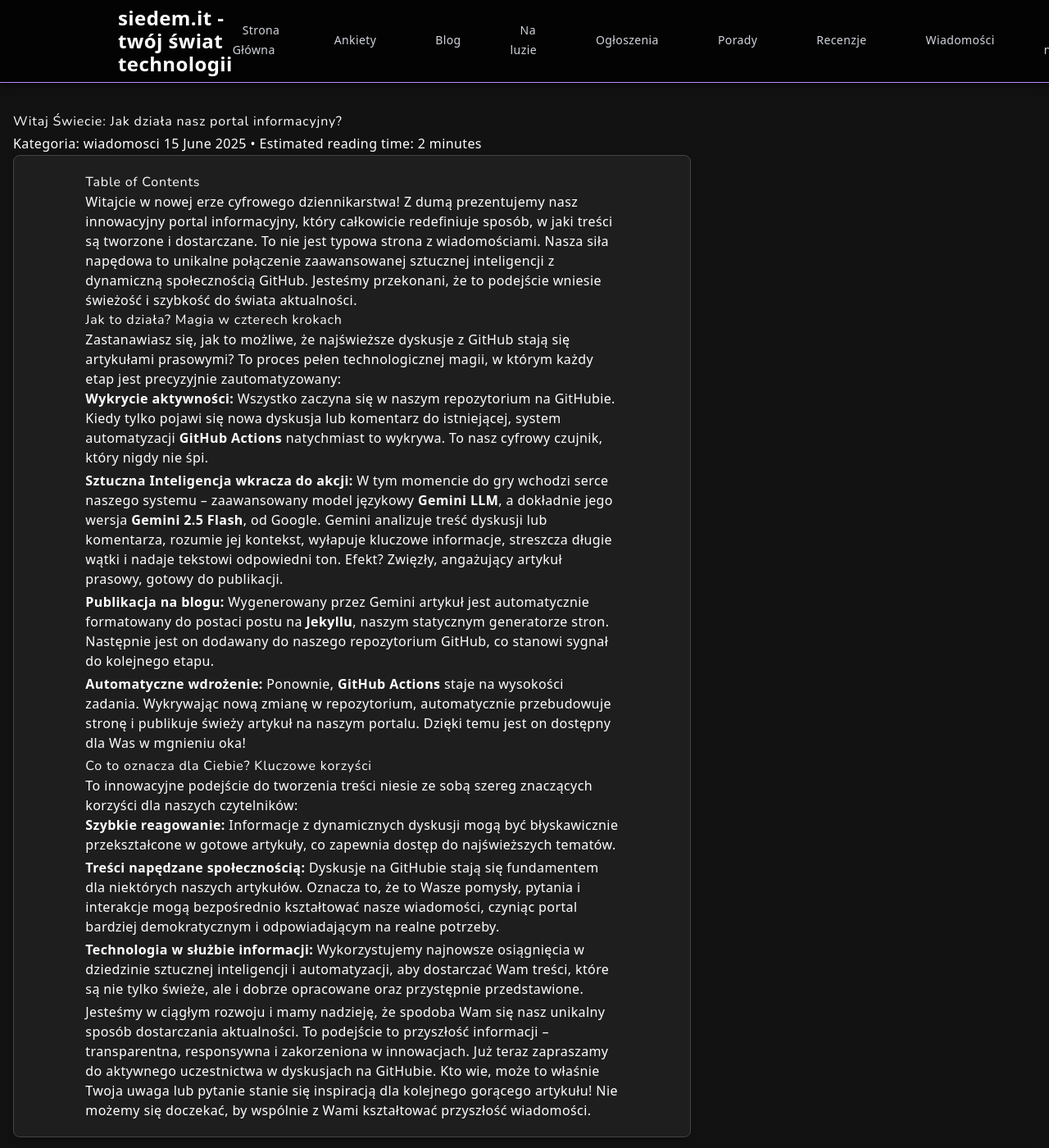
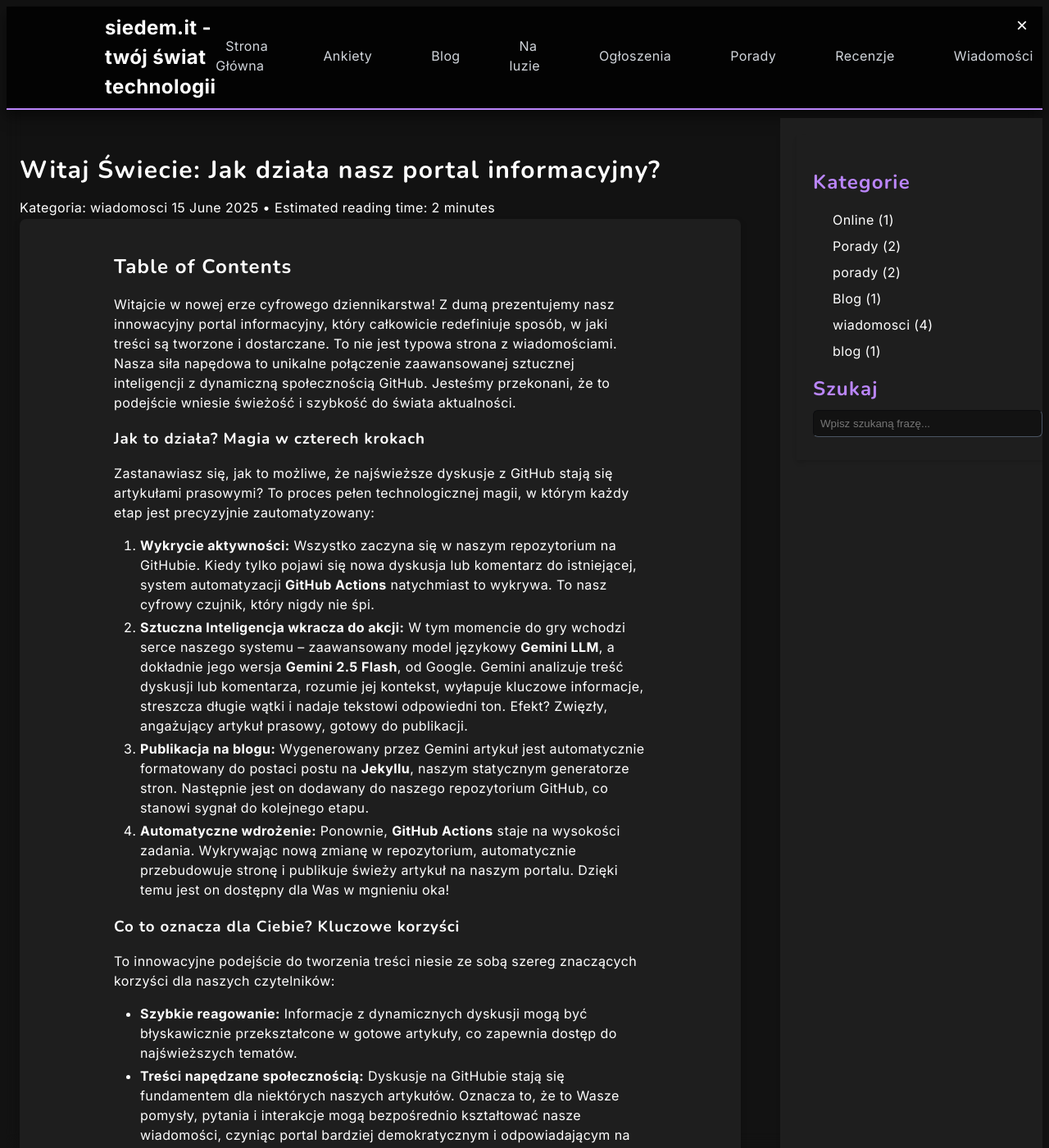
Before and after one commit to maracuyan/siedem.it, a Jekyll site: the page built from _posts/2025-06-15-Witaj-Świecie-Jak-działa-nasz-portal-informacyjny.md, in a window 1280 px wide and 1400 px high. Shown: the whole window at 82% size. Built offline with Jekyll 4.4.1, drawn with Linux system fonts in a browser that asks for light colours; some of the changed text lies outside the part shown.

Commit message:
Refactor site layout and styling
Implement a new two-column grid layout for main content and sidebar. Integrate Masonry.js for a dynamic, responsive post grid on the homepage. Enhance the sidebar to display categories with post counts and make sections visible by default. Update global font to 'Inter' and refine various component styles.

```diff
--- a/_includes/head.html
+++ b/_includes/head.html
@@ -8,4 +8,18 @@
     {%- include google-analytics.html -%}
   {%- endif -%}
   <link rel="stylesheet" href="{{ "/assets/css/main.css" | relative_url }}">
+  <script src="https://unpkg.com/masonry-layout@4/dist/masonry.pkgd.min.js"></script>
+  <script>
+    document.addEventListener('DOMContentLoaded', function() {
+      var elem = document.querySelector('.masonry-grid');
+      if (elem) {
+        var msnry = new Masonry( elem, {
+          // options
+          itemSelector: '.masonry-item',
+          columnWidth: '.masonry-item',
+          percentPosition: true
+        });
+      }
+    });
+  </script>
 </head>
--- a/_includes/sidebar.html
+++ b/_includes/sidebar.html
@@ -1,13 +1,16 @@
 <aside class="sidebar fixed top-0 right-0 w-80 h-full bg-secondary-bg shadow-lg z-50 transition-right duration-300 overflow-y-auto p-5 box-border text-primary-text" id="sidebar">
   <button class="sidebar-close-btn absolute top-2 right-3 bg-transparent border-none text-primary-text text-2xl cursor-pointer hover:text-link-hover-color" id="sidebar-close-btn">&times;</button>
   <div class="sidebar-content mt-5" id="sidebar-content">
-    <div id="sidebar-kategorie-content" class="sidebar-section-content" style="display:none;">
+    <div id="sidebar-kategorie-content" class="sidebar-section-content">
       <h2 class="text-accent-color mt-6 mb-2">Kategorie</h2>
-      <p class="leading-7 mb-2">Treść dla kategorii...</p>
+      <ul class="category-list">
+        {% for category in site.categories %}
+          <li><a href="{{ site.baseurl }}/category/{{ category | first | slugify }}/">{{ category | first }} ({{ category | last | size }})</a></li>
+        {% endfor %}
+      </ul>
     </div>
-    <div id="sidebar-szukaj-content" class="sidebar-section-content" style="display:none;">
+    <div id="sidebar-szukaj-content" class="sidebar-section-content">
       <h2 class="text-accent-color mt-6 mb-2">Szukaj</h2>
-      <p class="leading-7 mb-2">Formularz wyszukiwania...</p>
       <!-- Placeholder for search input -->
       <input type="search" id="sidebar-search-input" placeholder="Wpisz szukaną frazę..." class="w-full p-2 mb-2 border border-gray-700 bg-primary-bg text-primary-text rounded-md">
       <div id="sidebar-search-results"></div>
--- a/_layouts/default.html
+++ b/_layouts/default.html
@@ -2,17 +2,17 @@
 <html lang="{{ page.lang | default: site.lang | default: "en" }}">
 
   {%- include head.html -%}
-  <link href="https://cdn.jsdelivr.net/npm/tailwindcss@2.2.19/dist/tailwind.min.css" rel="stylesheet">
 
   <body>
 
     {%- include header.html -%}
 
     <main class="page-content" aria-label="Content">
-      <div class="wrapper container mx-auto grid grid-cols-1 md:grid-cols-2 lg:grid-cols-3 gap-4">
-        <div class="md:col-span-2 lg:col-span-2">
-          {{ content }}
-        </div>
+      <div class="main-content">
+        {{ content }}
+      </div>
+      <div class="sidebar">
+        {%- include sidebar.html -%}
       </div>
     </main>
 
--- a/assets/css/main.css
+++ b/assets/css/main.css
@@ -12,7 +12,7 @@
 body {
     background-color: var(--primary-bg);
     color: var(--primary-text);
-    font-family: 'Nunito', sans-serif;
+    font-family: 'Inter', sans-serif;
     line-height: 1.5;
     letter-spacing: 0.025em;
     font-weight: 400;
@@ -53,7 +53,6 @@ a:hover, a:focus {
   border-radius: 0.5rem;
   padding: 1.25rem;
   margin-bottom: 1.25rem;
-  border: 1px solid #444;
   box-shadow: 0 0.25rem 0.5rem rgba(0, 0, 0, 0.2);
 }
 
@@ -166,7 +165,8 @@ hr {
   padding-top: 0.5rem;
   padding-bottom: 0.5rem;
   box-shadow: 0 0.25rem 0.5rem rgba(0, 0, 0, 0.5);
-  border-bottom: 1px solid var(--accent-color);
+  border-bottom: 2px solid var(--accent-color);
+  box-shadow: 0 0.5rem 1rem rgba(0, 0, 0, 0.5);
 }
 
 .site-header .wrapper {
@@ -311,6 +311,19 @@ hr {
 .page-content {
   padding-top: 8.5rem;
   padding-bottom: 3rem;
+  display: grid;
+  grid-template-columns: 3fr 1fr;
+  grid-gap: 2rem;
+}
+
+.main-content {
+  grid-column: 1 / 4;
+  padding: 1rem; /* Add internal padding */
+}
+
+.sidebar {
+  grid-column: 4 / 5;
+  padding: 1rem; /* Add internal padding */
 }
 
 @media (min-width: 768px) {
@@ -324,18 +337,61 @@ hr {
   padding-left: 0;
 }
 
+.post-list.masonry-grid {
+  /* Masonry.js handles layout */
+  margin-left: 0; /* Reset negative margin */
+  margin-right: 0; /* Reset negative margin */
+}
+
+.post-list.masonry-grid .masonry-item {
+  width: calc(33.33% - 2rem); /* Adjust width for margin */
+  margin: 1rem; /* Gaps outside */
+  box-sizing: border-box;
+}
+
+@media (max-width: 1024px) {
+  .post-list.masonry-grid .masonry-item {
+    width: calc(50% - 2rem); /* 2 columns on medium screens */
+  }
+}
+
+@media (max-width: 768px) {
+  .post-list.masonry-grid .masonry-item {
+    width: calc(100% - 2rem); /* 1 column on small screens */
+  }
+}
+
 .post-list li {
     background-color: var(--secondary-bg);
     border-radius: 0.375rem;
-    margin-bottom: 1.25rem;
-    border: 1px solid #4A5568;
-    box-shadow: 0 0.25rem 0.5rem rgba(0, 0, 0, 0.2);
-    transition: transform 0.2s ease-in-out, box-shadow 0.2s ease-in-out;
+    border: 1px solid rgba(255, 255, 255, 0.1); /* Subtle border */
+    box-shadow: 0 0.5rem 1rem rgba(0, 0, 0, 0.3); /* Enhanced shadow */
+    transition: transform 0.2s ease-in-out, box-shadow 0.2s ease-in-out, border-color 0.2s ease-in-out;
 }
 
 .post-list li:hover {
       transform: translateY(-0.25rem);
-      box-shadow: 0 0.5rem 1rem rgba(0, 0, 0, 0.3);
+      box-shadow: 0 0.75rem 1.5rem rgba(0, 0, 0, 0.4); /* More pronounced hover shadow */
+      border-color: var(--accent-color); /* Highlight border on hover */
+}
+
+.category-list {
+  list-style: none;
+  padding: 0;
+}
+
+.category-list li {
+  margin-bottom: 0.5rem;
+}
+
+.category-list li a {
+  color: var(--primary-text);
+  text-decoration: none;
+}
+
+.category-list li a:hover {
+  color: var(--accent-color);
+  text-decoration: underline;
 }
 
 .post-card-thumbnail {
@@ -371,7 +427,7 @@ a.post-card-link:hover .post-card-content h3 {
 }
 
 .post-card-content {
-  padding: 0.75rem;
+  padding: 1rem; /* Increase padding for better spacing */
 }
 
 .post-card-content h3 {
@@ -419,11 +475,9 @@ a.post-card-link:hover .post-card-content h3 {
 }
 
 .sidebar {
-  position: fixed;
   top: 0;
   right: 0;
   width: 20rem;
-  height: 100%;
   background-color: var(--secondary-bg);
   box-shadow: 0 4px 6px -1px rgba(0, 0, 0, 0.1), 0 2px 4px -1px rgba(0, 0, 0, 0.06);
   z-index: 50;
--- a/index.markdown
+++ b/index.markdown
@@ -4,9 +4,9 @@ list_title: "Posty" # This might be overridden or ignored by the new content bel
 ---
 
 {% if site.posts.size > 0 %}
-  <ul class="post-list">
+  <ul class="post-list masonry-grid">
     {% for post in site.posts limit:5 %}
-      <li>
+      <li class="masonry-item">
         <a href="{{ post.url | relative_url }}" class="post-card-link">
           {% if post.thumbnail %}
             <div class="post-card-thumbnail">
```
